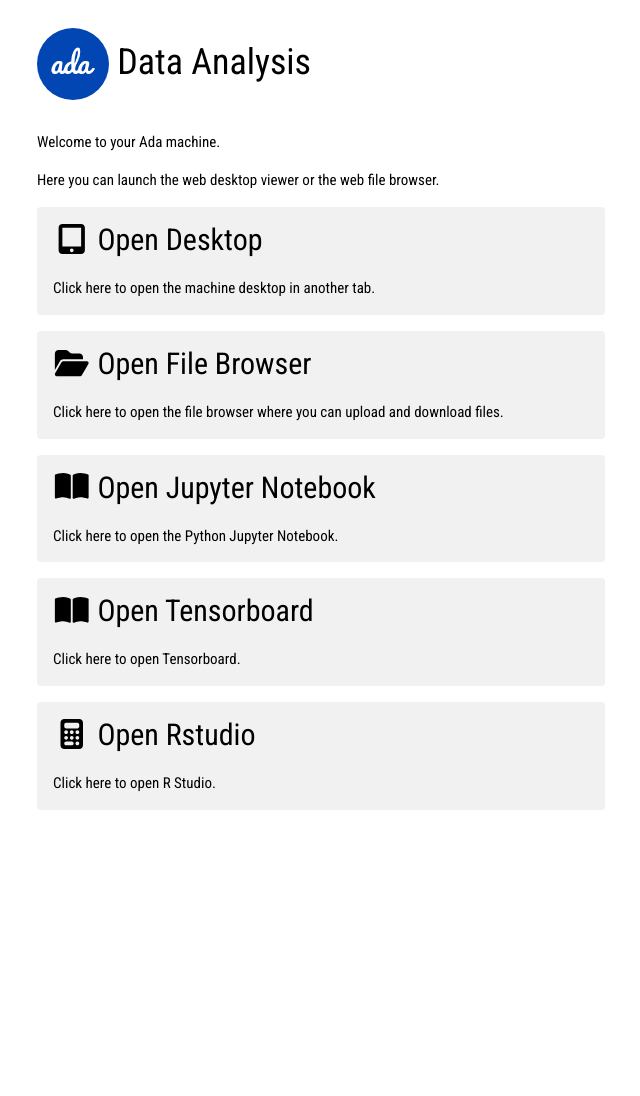
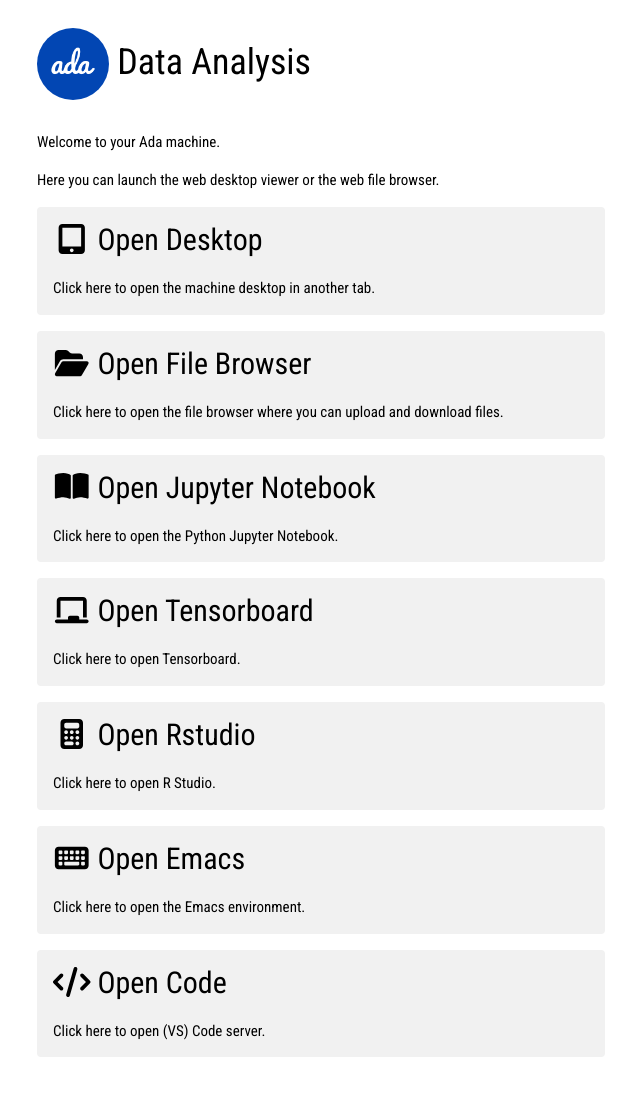
Before and after one commit to dvolk/ada2025, a plain HTML site: page machines/ubuntu22_sciml/index.html in a window 1280 px wide. Shown: the whole page, without its empty margins (319-959 px from the left). Before the commit the page ends 854 px from the top, so only its background shows below. Drawn offline with nearby package versions, Linux system fonts and the light colour scheme.

Commit message:
add emacs and code to sciml, add rate limiting to nginx

```diff
--- a/machines/ubuntu22_sciml/index.html
+++ b/machines/ubuntu22_sciml/index.html
@@ -85,7 +85,7 @@
                     </a>
                     <a target="_blank" href="/tensorboard">
                         <div class="w3-panel w3-light-gray w3-round">
-                            <h2><i class="fa fa-fw fa-book-open"></i> Open Tensorboard</h2>
+                            <h2><i class="fa fa-fw fa-chalkboard"></i> Open Tensorboard</h2>
                             <p>Click here to open Tensorboard.</p>
                         </div>
                     </a>
@@ -93,6 +93,18 @@
                         <div class="w3-panel w3-light-gray w3-round">
                             <h2><i class="fa fa-fw fa-calculator"></i> Open Rstudio</h2>
                             <p>Click here to open R Studio.</p>
+                        </div>
+                    </a>
+                    <a target="_blank" href="/emacs">
+                        <div class="w3-panel w3-light-gray w3-round">
+                            <h2><i class="fa fa-fw fa-keyboard"></i> Open Emacs</h2>
+                            <p>Click here to open the Emacs environment.</p>
+                        </div>
+                    </a>
+                    <a target="_blank" href="/code">
+                        <div class="w3-panel w3-light-gray w3-round">
+                            <h2><i class="fa fa-fw fa-code"></i> Open Code</h2>
+                            <p>Click here to open (VS) Code server.</p>
                         </div>
                     </a>
                 </div>
```
Also changed, not shown: 5 other files.
